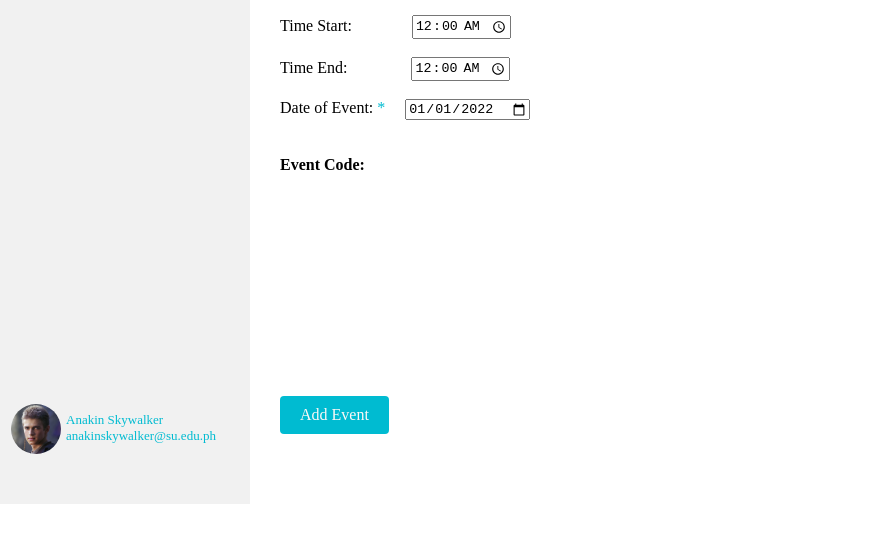
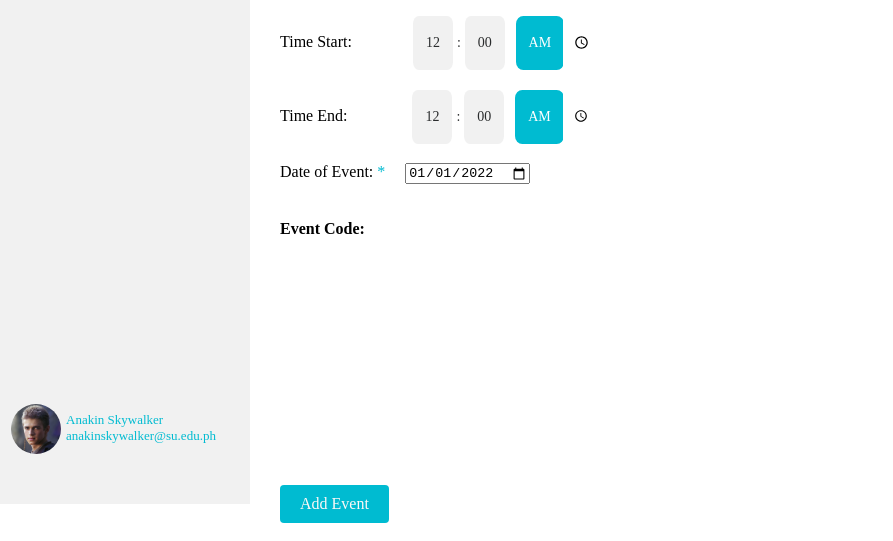
Before and after one commit to ItchyCow/ARSNova, a website built with webpack: page public/addevent.html in a window 1280 px wide. Shown: the part 296-837 px from the top of the page, without its empty margins (0-893 px from the left). Before the commit the page ends 800 px from the top, so only its background shows below. Built offline with nearby package versions, Linux system fonts and the light colour scheme; some packages are replaced by stand-ins of ours.

Commit message:
Update addevent.css

```diff
--- a/public/stylesheets/addevent.css
+++ b/public/stylesheets/addevent.css
@@ -205,3 +205,68 @@ a {
   color: white;
 }
 /* End of Main Content Code */
+
+/* for time */
+input[type=time] {
+  border: none;
+  color: #2a2c2d;
+  font-size: 14px;
+  font-family: Aileron;
+  width: 180px;
+}
+
+/* Wrapper around the hour, minute, second, and am/pm fields as well as
+the up and down buttons and the 'X' button */
+input[type=time]::-webkit-datetime-edit-fields-wrapper {
+  display: flex;
+}
+
+/* The space between the fields - between hour and minute, the minute and
+second, second and am/pm */
+input[type=time]::-webkit-datetime-edit-text {
+  padding: 19px 4px;
+}
+
+/* The naming convention for the hour, minute, second, and am/pm field is
+`-webkit-datetime-edit-{field}-field` */
+
+/* Hour */
+input[type=time]::-webkit-datetime-edit-hour-field {
+  background-color: #f1f1f1;
+  border-radius: 15%;
+  padding: 19px 13px;
+}
+
+/* Minute */
+input[type=time]::-webkit-datetime-edit-minute-field {
+  background-color: #f1f1f1;
+  border-radius: 15%;
+  padding: 19px 13px;
+}
+
+/* AM/PM */
+input[type=time]::-webkit-datetime-edit-ampm-field {
+  background-color: #00BBD1;
+  border-radius: 15%;
+  color: #fff;
+  padding: 19px 13px;
+}
+
+/* 'X' button for resetting/clearing time */
+input[type=time]::-webkit-clear-button {
+  display: none;
+}
+
+/* Up/Down arrows for incrementing/decrementing the value */
+input[type=time]::-webkit-inner-spin-button {
+  display: none;
+}
+/* end of time*/
+
+/* for qr code*/
+#qrcode {
+  width:160px;
+  height:160px;
+  margin-top:15px;
+}
+/* end of qr code*/
```
